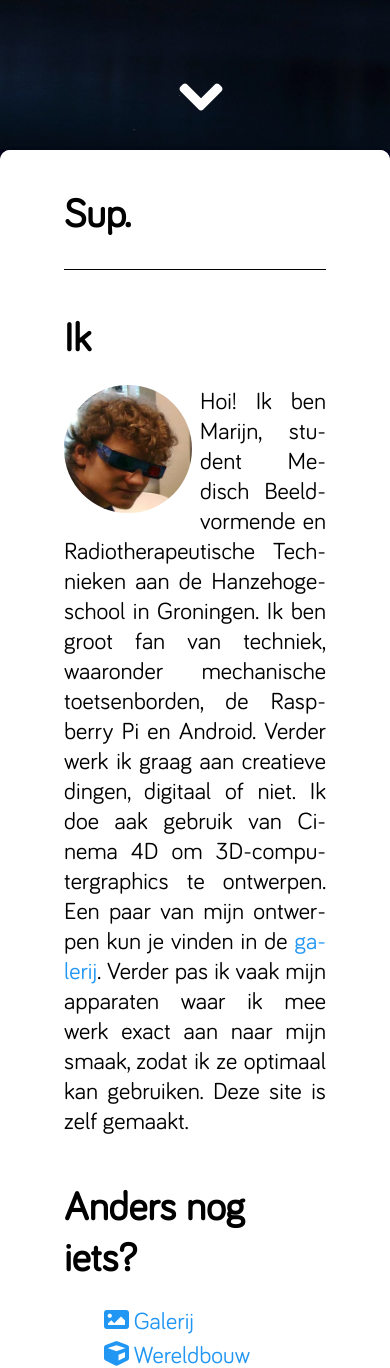
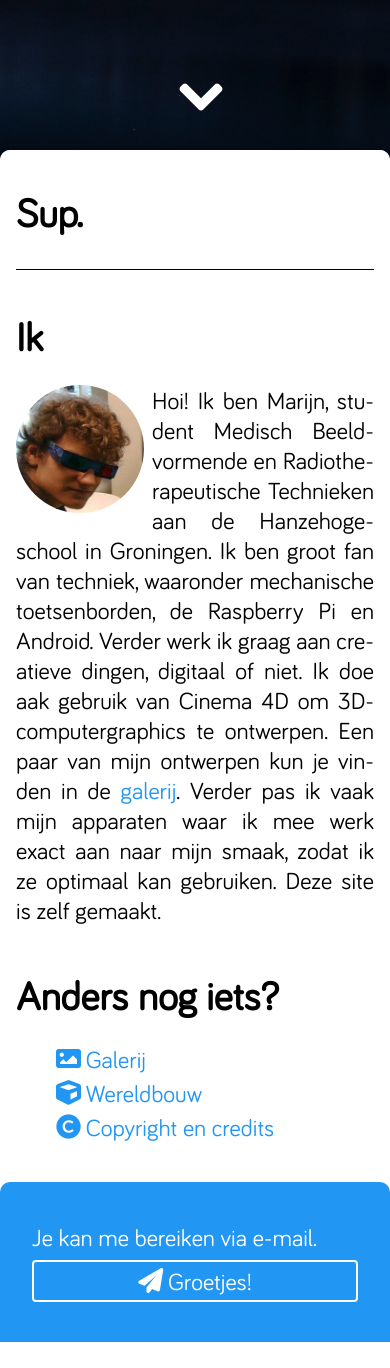
Before and after one commit to marijnnk/Website, a PHP site: page / in a window 390 px wide. Shown: the part 674-2042 px from the top of the page. After the commit the page ends 2016 px from the top, so only its background shows below. Run offline with PHP 8.4, Linux system fonts and the light colour scheme.

Commit message:
Veel veranderingen
- Email veranderd
- Achtergrond scrollen opgelost
- Css opgeschoond

```diff
--- a/index.php
+++ b/index.php
@@ -29,7 +29,7 @@ printHeader() ?>
 				</div>
 			</main>
 			<footer>
-				<p>Je kan me bereiken via e-mail. <a href="mailto:someone@example.com" class="button"><i class="fas fa-paper-plane"></i> Groetjes!</a></p>
+				<p>Je kan me bereiken via e-mail. <a href="mailto:marijn@marijnk.nl" class="button"><i class="fas fa-paper-plane"></i> Groetjes!</a></p>
 			</footer>
 		</div>
 	<script src="scroll.js"></script>
--- a/style.css
+++ b/style.css
@@ -65,14 +65,15 @@
 	margin: 0 0.5rem 0.5rem 0;
 }
 
-html, body {
-	background: url(images/achtergrond.jpg) no-repeat center center fixed;
-	background-size: cover;
+html {
 	margin: 0;
 }
 
 body {
+	background: url(images/achtergrond.jpg) no-repeat center center fixed;
+	background-size: cover;
 	overflow-y:scroll;
+	margin: 0;
 }
 
 a {
@@ -265,6 +266,7 @@ a.button {
 	text-align: center;
 	transition: all 0.2s;
 }
+
 a.button:hover {
 	color:#000000;
 	background-color:#FFFFFF;
@@ -298,6 +300,12 @@ a.button:hover {
 
 
 @media (max-width: 40rem) {
+	body {
+		background-attachment: scroll;
+		background-size: auto 100vh;
+		background-position: top;
+	}
+
 	.page {
 		width: 100%;
 		border-radius: 10px 10px 0 0;
@@ -305,14 +313,7 @@ a.button:hover {
 		background-color: white;
 	}
 
-	html, body {
-		background-size: default;
-		background-attachment: scroll;
-		height: 100%;
-
-	}
-
-	main {
+	.homepage main, main {
 		padding: 1rem;
 	}
 
--- a/template.php
+++ b/template.php
@@ -1,12 +1,12 @@
 <?php
-const WEB_ROOT = "/2zqa/marijn-kok/";
+const WEB_ROOT = "/";
 function printHeader() {
 	?>
 		<!DOCTYPE html>
 		<html lang="nl">
 			<head>
 				<meta charset="utf-8" />
-				<title>marijn-kok.nl</title>
+				<title>marijnk.nl</title>
 				<link rel="stylesheet" href="style.css">
 				<meta name="viewport" content="width=device-width, initial-scale=1">
 			</head>
```
